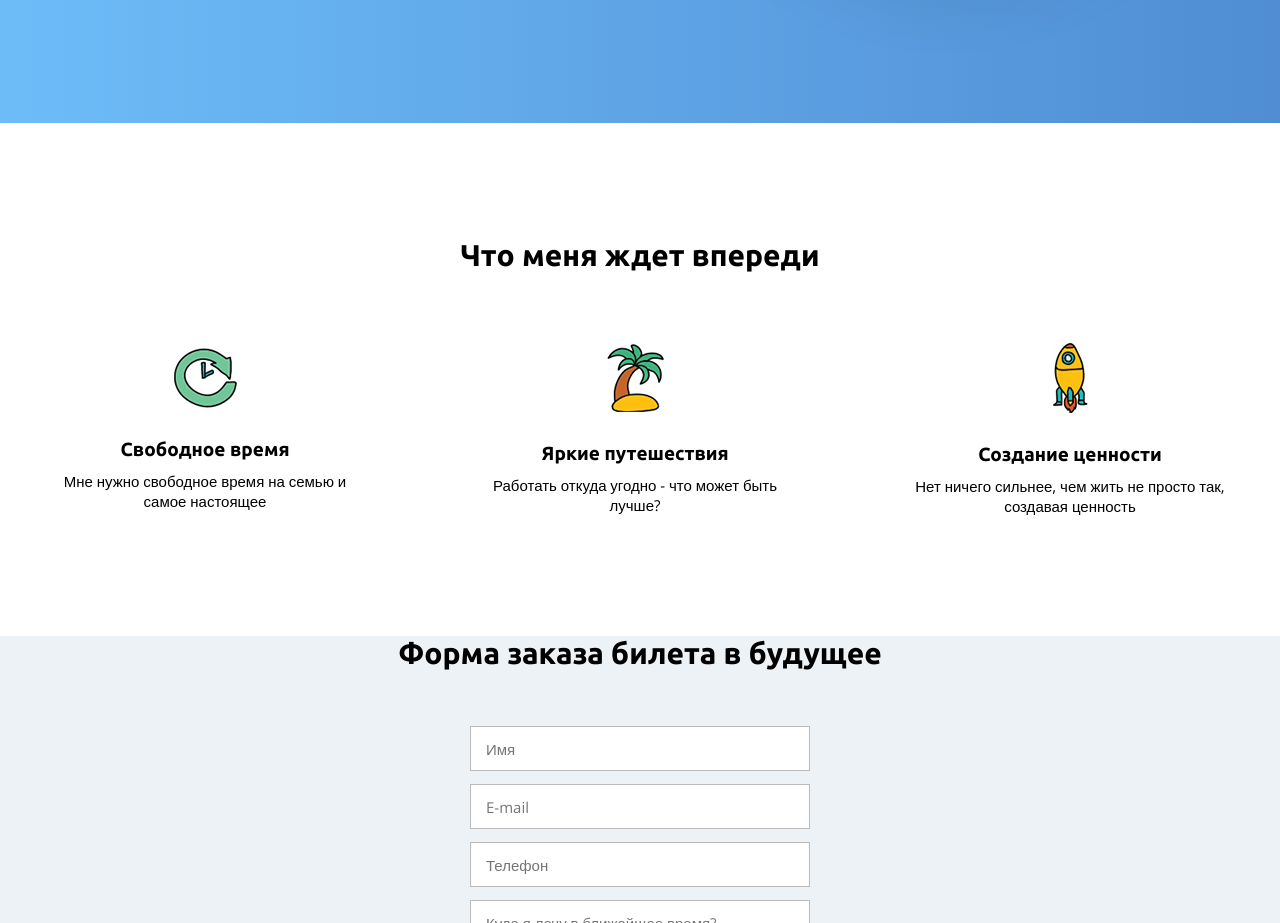
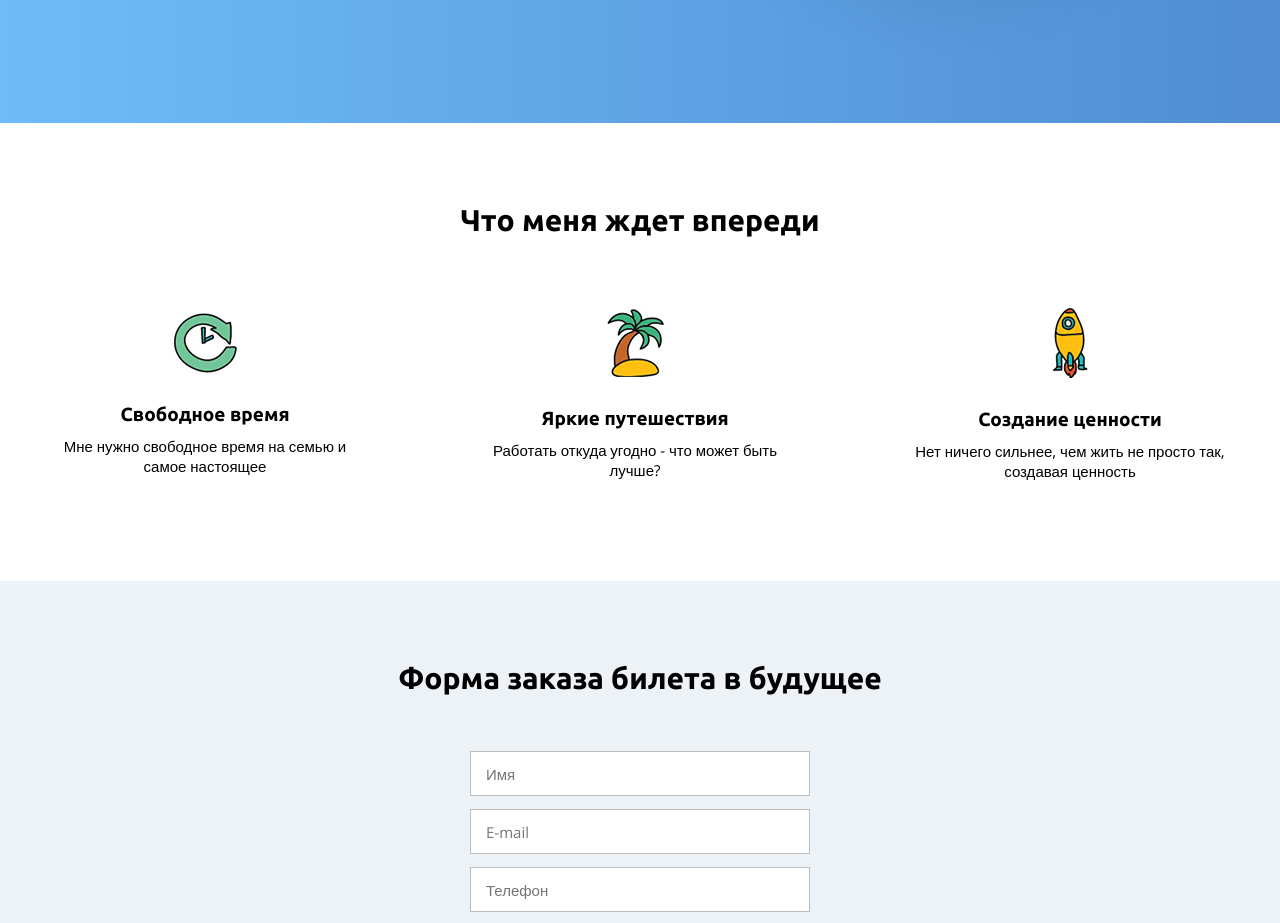
Before and after one commit to aenikitina/test_task, a plain HTML site: page index.html in a window 1280 px wide. Shown: the part 800-1723 px from the top of the page. Drawn offline with nearby package versions, Linux system fonts and the light colour scheme.

Commit message:
Исправление отступов и кнопки

```diff
--- a/css/mainstyle.css
+++ b/css/mainstyle.css
@@ -72,13 +72,14 @@ padding-bottom: 55px;
     margin-top: 70px;
 }
 .future{
-    margin-top: 115px;
-    margin-bottom: 120px;
+    padding-bottom: 100px;
 }
 .section-title{
     font-size: 30px;
     text-align: center;
     color: black;
+    padding-top: 80px;
+
 }
 .opportunities{
     display: flex;
@@ -105,7 +106,6 @@ padding-bottom: 55px;
 .possibility-rocket{
     width: 310px;
 }
-
     .contact {
         background: #EDF2F7;
     }
@@ -130,6 +130,7 @@ padding-bottom: 55px;
         border: none;
         margin-top: 15px;
         margin-bottom: 100px;
+        width: 340px;
     }
     .footer{
         background: #264C76;
```
